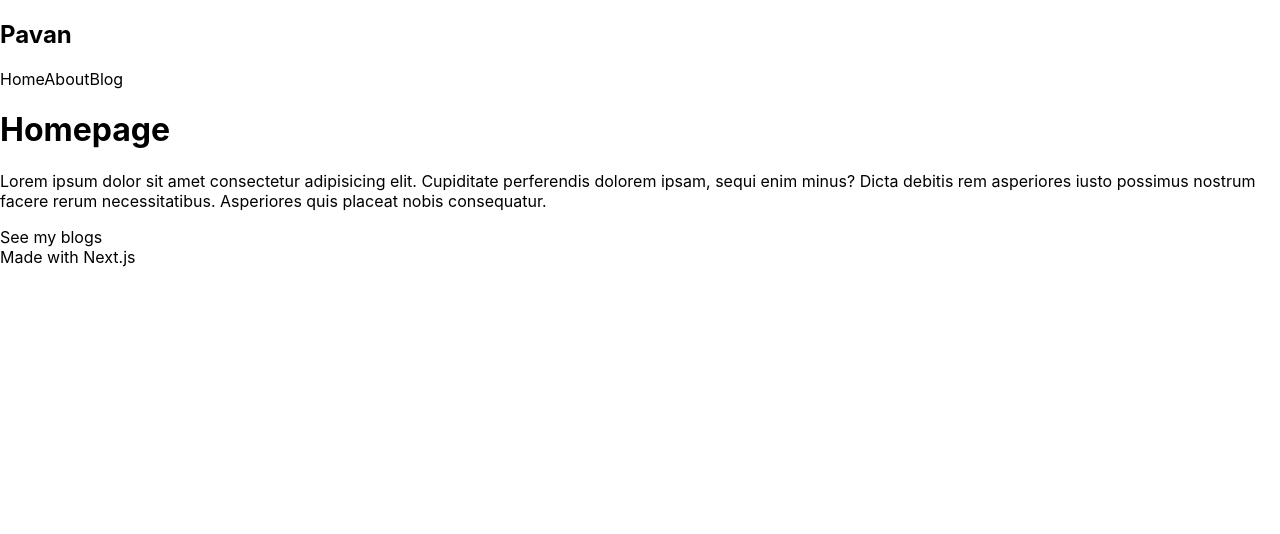
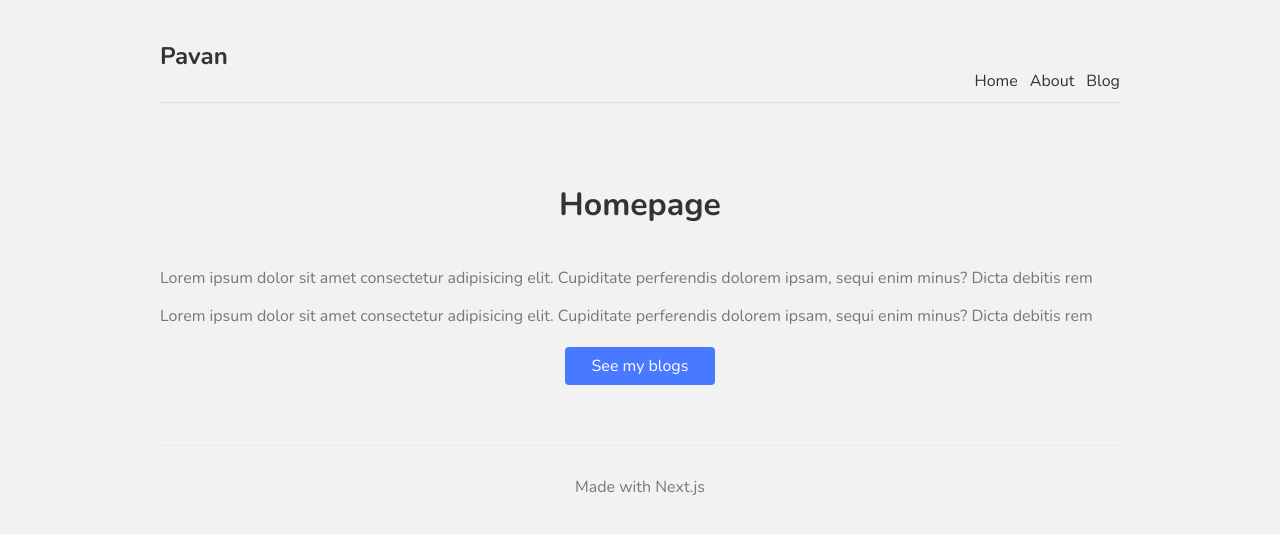
Before and after one commit to psp3075/exploreNext, a Next.js app: page / in a window 1280 px wide. Shown: the top 534 px of the page. Built offline with nearby package versions, Linux system fonts and the light colour scheme.

Commit message:
redirect

```diff
--- a/components/Footer.js
+++ b/components/Footer.js
@@ -1,5 +1,5 @@
 const Footer = () => {
-  return <div>Made with Next.js</div>;
+  return <footer>Made with Next.js</footer>;
 };
 
 export default Footer;
--- a/components/Navbar.js
+++ b/components/Navbar.js
@@ -11,7 +11,7 @@
       <Link href="/about">
         <a>About</a>
       </Link>
-      <Link href="/blog">
+      <Link href="/blogs">
         <a>Blog</a>
       </Link>
     </nav>
--- a/pages/blog/index.js
+++ b/pages/blogs/index.js
@@ -1,4 +1,4 @@
-const blog = () => {
+const blogs = () => {
   return (
     <div>
       <h1>All Blogs</h1>
@@ -6,4 +6,4 @@
   );
 };
 
-export default blog;
+export default blogs;
--- a/pages/index.js
+++ b/pages/index.js
@@ -8,15 +8,17 @@
 export default function Home() {
   return (
     <div>
-      <h1>Homepage</h1>
-      <p>
+      <h1 className={styles.title}>Homepage</h1>
+      <p className={styles.text}>
         Lorem ipsum dolor sit amet consectetur adipisicing elit. Cupiditate
         perferendis dolorem ipsam, sequi enim minus? Dicta debitis rem
-        asperiores iusto possimus nostrum facere rerum necessitatibus.
-        Asperiores quis placeat nobis consequatur.
       </p>
-      <Link href="/blog">
-        <a>See my blogs</a>
+      <p className={styles.text}>
+        Lorem ipsum dolor sit amet consectetur adipisicing elit. Cupiditate
+        perferendis dolorem ipsam, sequi enim minus? Dicta debitis rem
+      </p>
+      <Link href="/blogs">
+        <a className={styles.btn}>See my blogs</a>
       </Link>
     </div>
   );
--- a/styles/Home.module.css
+++ b/styles/Home.module.css
@@ -1,121 +1,20 @@
-.container {
-  min-height: 100vh;
-  padding: 0 0.5rem;
-  display: flex;
-  flex-direction: column;
-  justify-content: center;
-  align-items: center;
-  height: 100vh;
-}
-
-.main {
-  padding: 5rem 0;
-  flex: 1;
-  display: flex;
-  flex-direction: column;
-  justify-content: center;
-  align-items: center;
-}
-
-.footer {
-  width: 100%;
-  height: 100px;
-  border-top: 1px solid #eaeaea;
-  display: flex;
-  justify-content: center;
-  align-items: center;
-}
-
-.footer a {
-  display: flex;
-  justify-content: center;
-  align-items: center;
-  flex-grow: 1;
-}
-
-.title a {
-  color: #0070f3;
-  text-decoration: none;
-}
-
-.title a:hover,
-.title a:focus,
-.title a:active {
-  text-decoration: underline;
-}
-
 .title {
-  margin: 0;
-  line-height: 1.15;
-  font-size: 4rem;
-}
-
-.title,
-.description {
+  color: #333;
+  padding-bottom: 20px;
   text-align: center;
 }
 
-.description {
-  line-height: 1.5;
-  font-size: 1.5rem;
+.text {
+  color: #777;
 }
 
-.code {
-  background: #fafafa;
-  border-radius: 5px;
-  padding: 0.75rem;
-  font-size: 1.1rem;
-  font-family: Menlo, Monaco, Lucida Console, Liberation Mono, DejaVu Sans Mono,
-    Bitstream Vera Sans Mono, Courier New, monospace;
+.btn {
+  display: block;
+  width: 150px;
+  padding: 8px 0;
+  margin: 20px auto;
+  background: #4979ff;
+  border-radius: 4px;
+  color: white;
+  text-align: center;
 }
-
-.grid {
-  display: flex;
-  align-items: center;
-  justify-content: center;
-  flex-wrap: wrap;
-  max-width: 800px;
-  margin-top: 3rem;
-}
-
-.card {
-  margin: 1rem;
-  padding: 1.5rem;
-  text-align: left;
-  color: inherit;
-  text-decoration: none;
-  border: 1px solid #eaeaea;
-  border-radius: 10px;
-  transition: color 0.15s ease, border-color 0.15s ease;
-  width: 45%;
-}
-
-.card:hover,
-.card:focus,
-.card:active {
-  color: #0070f3;
-  border-color: #0070f3;
-}
-
-.card h2 {
-  margin: 0 0 1rem 0;
-  font-size: 1.5rem;
-}
-
-.card p {
-  margin: 0;
-  font-size: 1.25rem;
-  line-height: 1.5;
-}
-
-.logo {
-  height: 1em;
-  margin-left: 0.5rem;
-}
-
-@media (max-width: 600px) {
-  .grid {
-    width: 100%;
-    flex-direction: column;
-  }
-}
--- a/styles/globals.css
+++ b/styles/globals.css
@@ -1,16 +1,52 @@
-html,
+@import url("https://fonts.googleapis.com/css2?family=Nunito:wght@300;400;600;700&display=swap");
+
 body {
-  padding: 0;
-  margin: 0;
-  font-family: -apple-system, BlinkMacSystemFont, Segoe UI, Roboto, Oxygen,
-    Ubuntu, Cantarell, Fira Sans, Droid Sans, Helvetica Neue, sans-serif;
+  background: #f2f2f2;
+  color: #333;
+  font-family: "Nunito";
 }
 
 a {
-  color: inherit;
+  color: #333;
   text-decoration: none;
 }
 
-* {
-  box-sizing: border-box;
+.content {
+  max-width: 960px;
+  margin: 0 auto;
 }
+
+nav {
+  margin: 10px auto 80px;
+  padding: 10px 0;
+  display: flex;
+  justify-content: flex-end;
+  align-items: flex-end;
+  border-bottom: 1px solid #ddd;
+}
+
+nav a {
+  margin-left: 12px;
+}
+
+nav .logo {
+  margin-right: auto;
+}
+
+footer {
+  display: block;
+  text-align: center;
+  padding: 30px 0;
+  margin-top: 60px;
+  color: #777;
+  border-top: 1px solid #eaeaea;
+}
+
+.not-found {
+  text-align: center;
+}
+
+.not-found a {
+  color: #4979ff;
+  text-decoration: underline;
+}
```
Also changed, not shown: pages/404.js (added, +27 -0 lines), pages/blog/test.js (deleted, +0 -9 lines), styles/Blogs.module.css (added).
